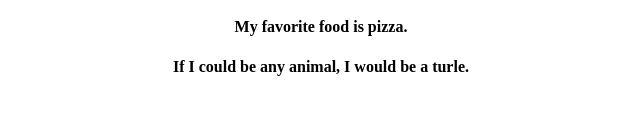
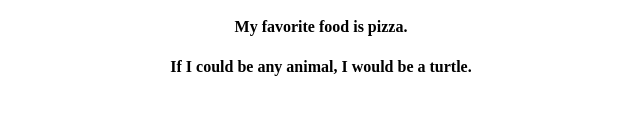
Before and after one commit to Christian1Ramirez/my-profile, a plain HTML site: page index.html in a window 1280 px wide. Shown: the part 251-366 px from the top of the page, 319-959 px from the left. Drawn offline with Linux system fonts and the light colour scheme.

Commit message:
fixed spelling error

```diff
--- a/index.html
+++ b/index.html
@@ -14,7 +14,7 @@
 					<h4>My hometown is Los Angeles.</h4>
 					<h4>My favorite color is black.</h4>
 					<h4>My favorite food is pizza.</h4>
-					<h4>If I could be any animal, I would be a turle.</h4>
+					<h4>If I could be any animal, I would be a turtle.</h4>
 			</div>
 		  </body>
 		</html>
```
